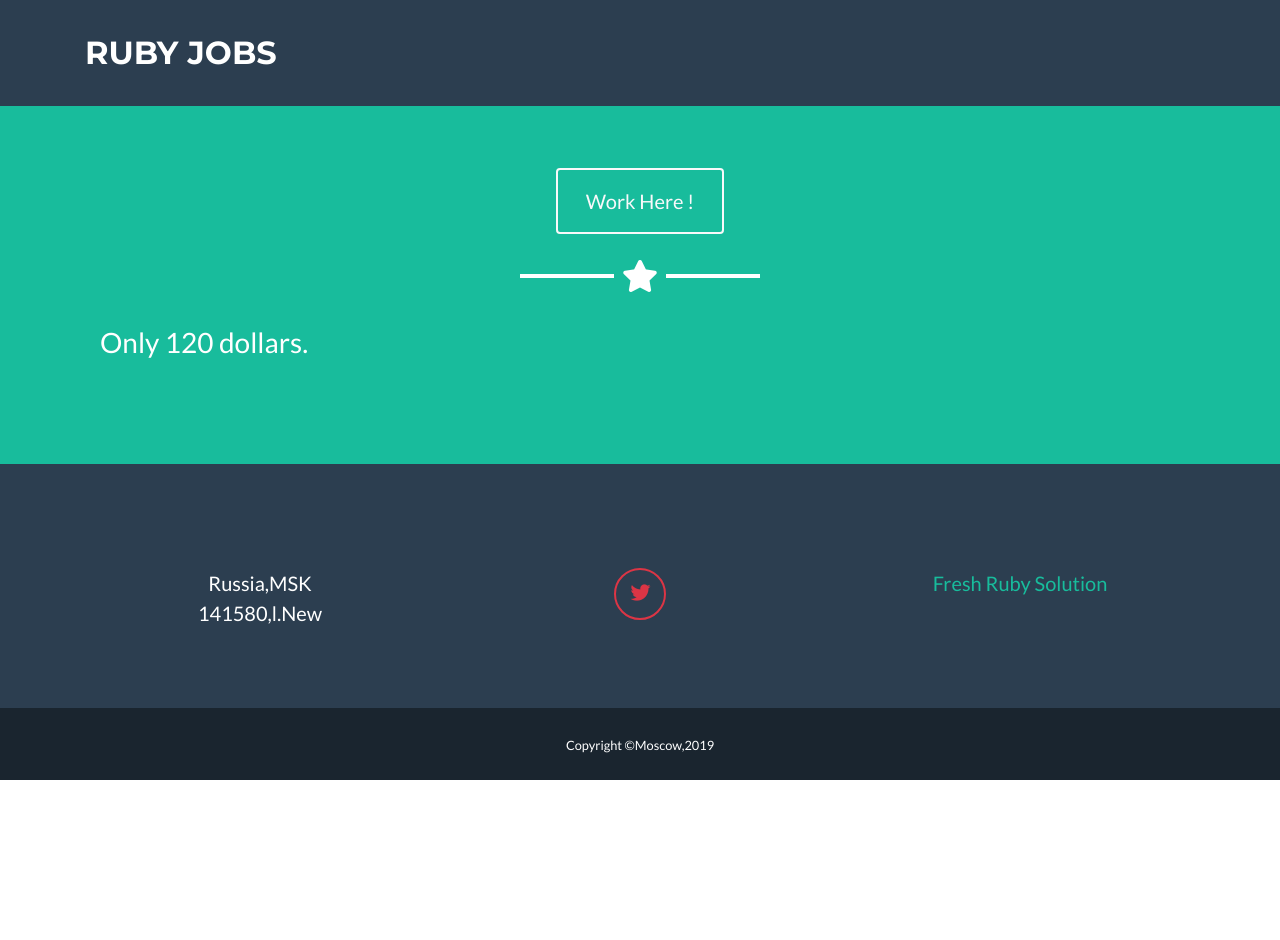
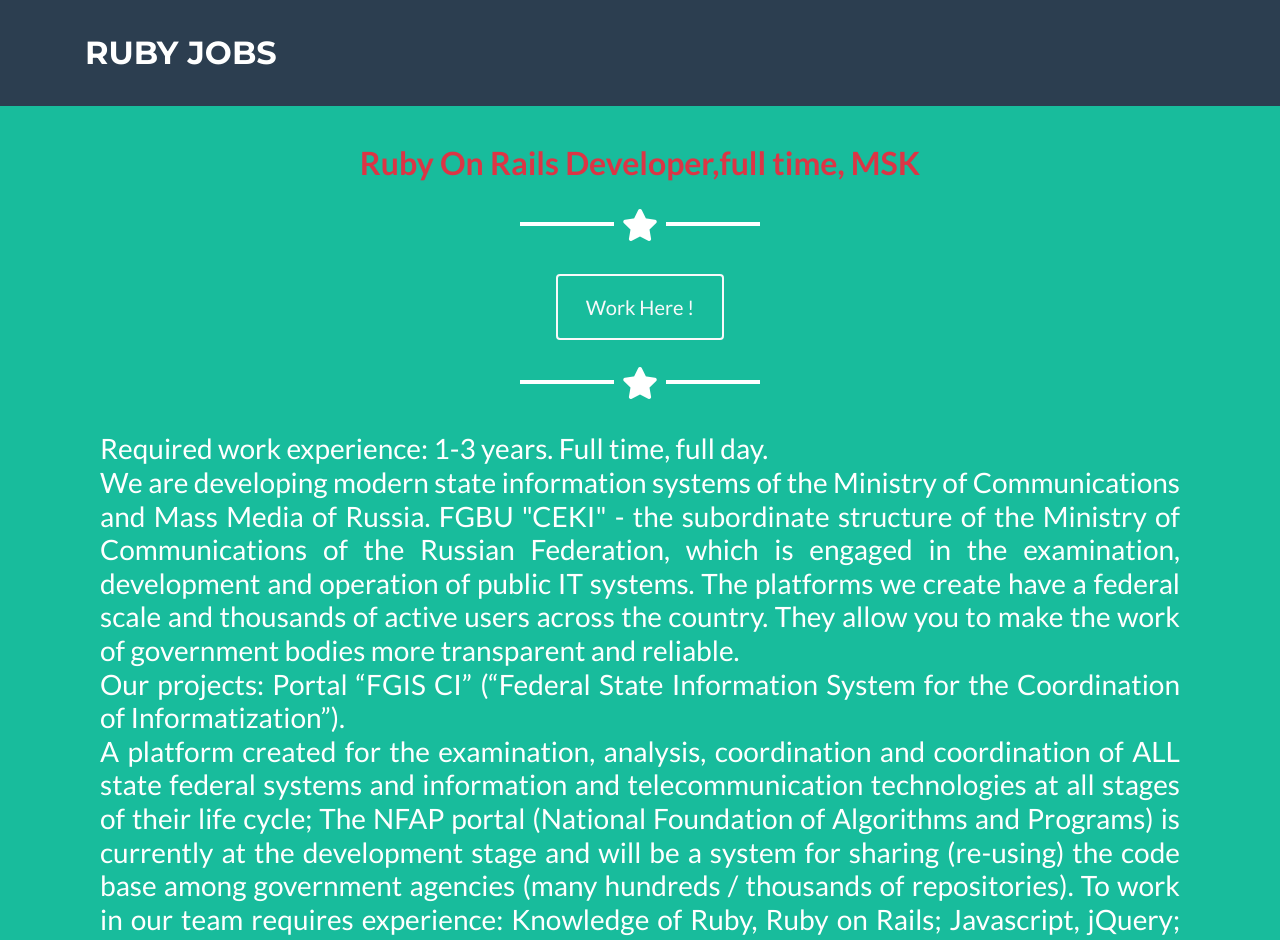
Before and after one commit to alemopi/JobsBootstrap, a website: page index_j/index15.html in a window 1280 px wide. Shown: the top 940 px of the page. Before the commit the page ends 800 px from the top, so only its background shows below. Drawn offline with Linux system fonts and the light colour scheme.

Commit message:
all 6 new job

```diff
--- a/index_j/index15.html
+++ b/index_j/index15.html
@@ -1,4 +1,4 @@
-<!DOCTYPE html>
+ <!DOCTYPE html>
 <html lang="en">
 
 <head>
@@ -62,16 +62,82 @@
 
                        <div class="container">
 
+
+
+
+
+
+ <p class="h2 font-weight-bold text-danger  text-center  ">Ruby On Rails Developer,full time, MSK</p>
+  <hr class="star-light mb-5">
         <div class="text-center mt-4">
-        <a class="btn btn-xl btn-outline-light" href="http://rubyschool.us/book/">
 
+        <a class="btn btn-xl btn-outline-light" href="https://hh.ru/vacancy/30397035?query=rails">
           Work Here !
         </a>
+  <hr class="star-light mb-5">
 
 
-  <hr class="star-light mb-5">
 
-<p class="h3 text-justify ">  Only 120 dollars. </p>
+
+
+
+
+
+
+
+<p class="h3 text-justify ">  Required work experience: 1-3 years.
+
+Full time, full day.
+<br>
+
+We are developing modern state information systems of the Ministry of Communications and Mass Media of Russia.
+
+FGBU "CEKI" - the subordinate structure of the Ministry of Communications of the Russian Federation,
+
+which is engaged in the examination, development and operation of public IT systems.
+
+The platforms we create have a federal scale and thousands of active users across the country. They allow you to make the work of government bodies more transparent and reliable.
+<br>
+Our projects:
+
+Portal “FGIS CI” (“Federal State Information System for the Coordination of Informatization”).
+<br>
+A platform created for the examination, analysis, coordination and coordination of ALL state federal systems and information and telecommunication technologies at all stages of their life cycle;
+
+The NFAP portal (National Foundation of Algorithms and Programs) is currently at the development stage and will be a system for sharing (re-using) the code base among government agencies (many hundreds / thousands of repositories).
+
+To work in our team requires experience:
+
+Knowledge of Ruby, Ruby on Rails;
+Javascript, jQuery;
+Nginx, Puma;
+Linux, Git;
+It will be a plus:
+
+Knowledge of SOAP / REST;
+RSpec, Capybara;
+Experience with CI (GitLab);
+Feature-driven development;
+Agile princilpes;
+Technical English;
+<br>
+Your qualities that are important to us:
+
+You know how to understand someone else's code, take care of the code, documentation and processes, know how to work in a team, adhere to the principles, skillfully find non-standard solutions, master new technologies.
+
+What we can offer you:
+
+Cheerful young friendly team;
+High-growth state IT-projects of the federal scale;
+Work in a state company is a guarantee of financial stability;
+Salary is negotiated at the interview (depending on qualifications and work experience) and is indexed every year;
+Office in its own building in the center of Moscow, metro station Paveletskaya radial (within walking distance);
+In the near future, a VHI package will be available for employees;
+Free parking in the office;
+Room accommodation system;
+<br>
+Rest room, refrigerator, horizontal bar, windows :)
+Welcome to our team ! </p>
 
 </div>
 
```
Also changed, not shown: index1.html (+32 -7 lines), index_j/index11.html (+19 -5 lines), index_j/index12.html (+9 -4 lines), index_j/index13.html (+6 -2 lines), index_j/index14.html (+28 -4 lines), index_j/index16.html (+52 -4 lines).
